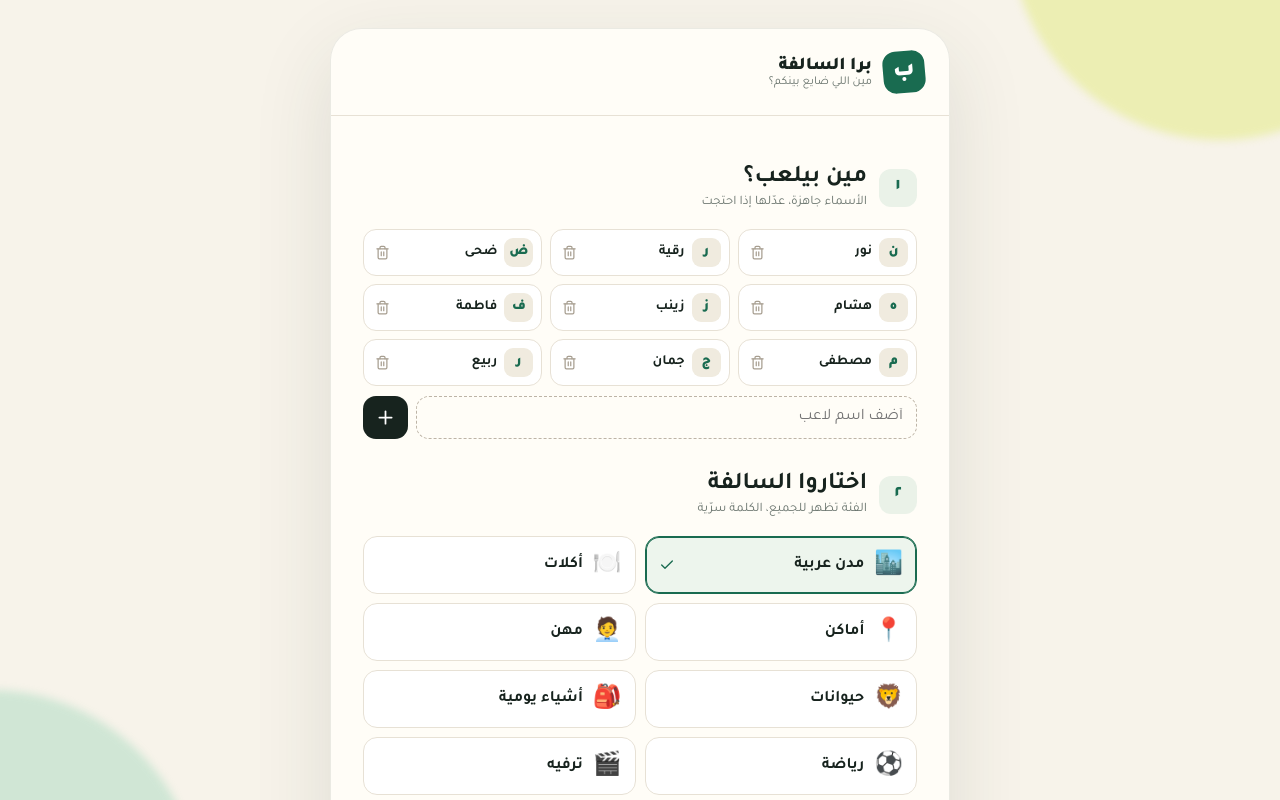
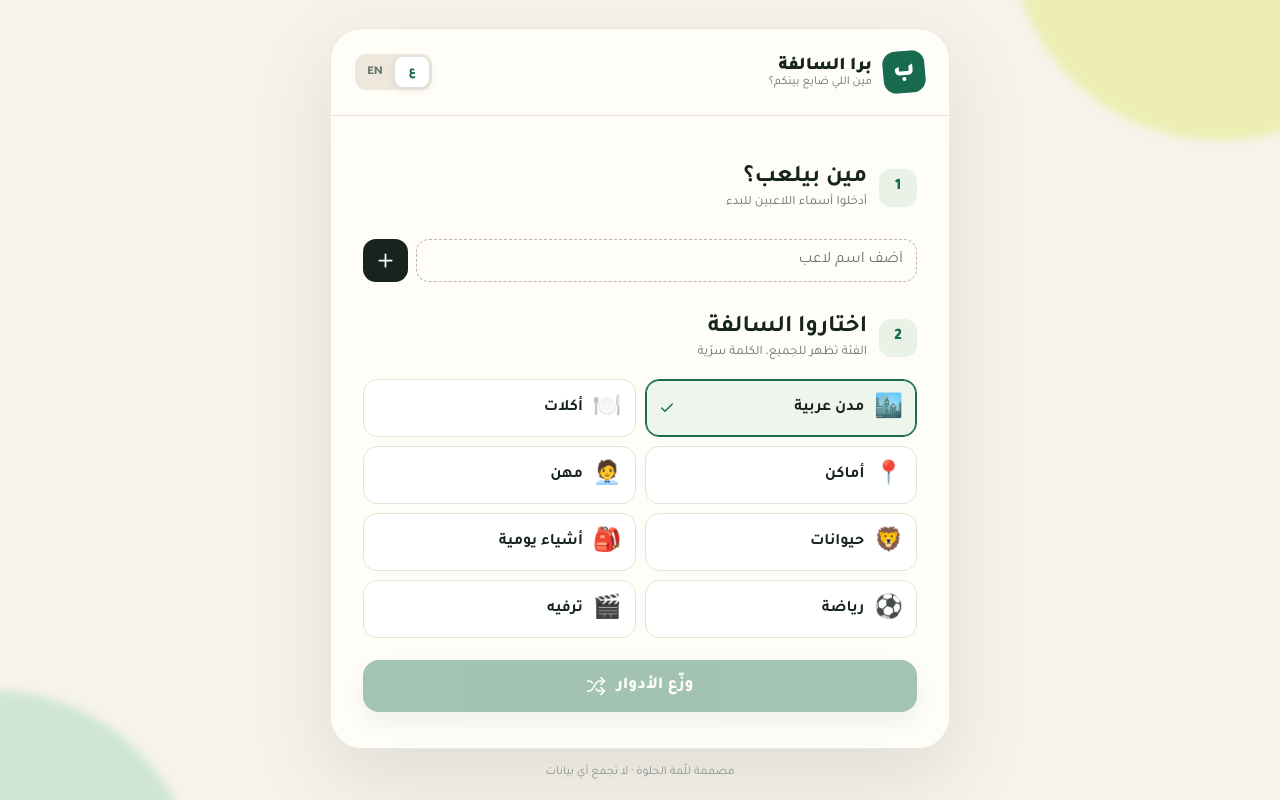
Before and after one commit to rainollm-ca/bara-alsalfa, a Next.js app: page / in a window 1280 px wide. Both pictures are taken after a click on the button "ابدأوا اللعب". Shown: the top 800 px of the page. Built offline with nearby package versions, Linux system fonts and the light colour scheme.

Commit message:
feat: add bilingual mode and open player setup

```diff
--- a/src/app/globals.css
+++ b/src/app/globals.css
@@ -16,6 +16,9 @@ button { cursor:pointer; }
 .brand strong,.brand span { display:block; }
 .brand strong { font-size:18px; font-weight:900; }
 .brand span { color:var(--muted); font-size:12px; margin-top:-2px; }
+.languageSwitch { margin-inline-start:auto; display:flex; gap:3px; padding:3px; background:#eee8dc; border-radius:11px; }
+.languageSwitch button { min-width:34px; height:30px; border:0; border-radius:8px; background:transparent; color:var(--muted); font-size:12px; font-weight:900; }
+.languageSwitch button.active { background:white; color:var(--green); box-shadow:0 2px 8px rgba(23,35,30,.1); }
 .hero,.panel,.reveal,.result { padding:48px 32px 36px; }
 .hero { text-align:center; min-height:610px; display:flex; flex-direction:column; align-items:center; justify-content:center; }
 .eyebrow { display:inline-flex; align-items:center; gap:7px; color:var(--green); background:#eaf2e8; border-radius:100px; padding:7px 13px; font-size:14px; font-weight:800; }
@@ -37,6 +40,9 @@ em { color:var(--green); font-style:normal; }
 .playerChip>span:nth-child(2) { overflow:hidden; text-overflow:ellipsis; }
 .avatar { width:29px; height:29px; border-radius:9px; display:grid; place-items:center; background:#f0ebdf; color:var(--green); font-weight:900; flex:none; }
 .playerChip button { border:0; background:none; color:#a79e90; margin-right:auto; display:grid; padding:3px; }
+[dir="ltr"] .playerChip button { margin-right:0; margin-left:auto; }
+[dir="ltr"] .primary svg { transform:rotate(180deg); }
+[dir="ltr"] .rules { text-align:left; }
 .addRow { display:flex; gap:8px; margin-top:10px; }
 .addRow input { flex:1; min-width:0; border:1px dashed #bdb4a6; border-radius:13px; padding:11px 13px; background:transparent; outline:none; }
 .addRow input:focus { border-color:var(--green); }
--- a/src/app/page.tsx
+++ b/src/app/page.tsx
@@ -2,11 +2,49 @@
 
 import { useMemo, useState } from "react";
 import { ArrowLeft, Check, Eye, EyeOff, Plus, RotateCcw, Shuffle, Sparkles, Trash2, Users } from "lucide-react";
-import { buildRound, CATEGORIES, DEFAULT_PLAYERS, normalizePlayers, type GameRound } from "../lib/game";
+import { buildRound, CATEGORIES, DEFAULT_PLAYERS, normalizePlayers, type GameRound, type Locale } from "../lib/game";
 
 type Screen = "home" | "setup" | "reveal" | "play" | "result";
 
+const copy = {
+  ar: {
+    brand: "برا السالفة", tagline: "مين اللي ضايع بينكم؟", gameNight: "لعبة السهرة",
+    hero1: "الكل يعرف", hero2: "السالفة", hero3: "إلا واحد.",
+    intro: "مرّروا الجوال، اكتشفوا كلماتكم، واسألوا بذكاء. هل تعرفون من هو برا السالفة قبل أن يخدعكم؟",
+    start: "ابدأوا اللعب", playersRange: "3–12 لاعب", categoriesCount: "8 فئات", minutes: "10 دقائق",
+    who: "مين بيلعب؟", whoHint: "أدخلوا أسماء اللاعبين للبدء", addName: "أضف اسم لاعب", add: "إضافة لاعب", remove: "حذف",
+    choose: "اختاروا السالفة", chooseHint: "الفئة تظهر للجميع، الكلمة سرّية", assign: "وزّع الأدوار",
+    player: "اللاعب", of: "من", passTo: "ناولوا الجوال إلى", private: "تأكد إن محد غيرك يشوف", hide: "لا تخلي أحد يشوف الشاشة",
+    reveal: "اضغط لتكشف دورك", hideScreen: "وخبي الشاشة عن الباقين", youAre: "أنت", outsider: "برا السالفة!",
+    category: "الفئة", outsiderHint: "تصرّف طبيعي وحاول تعرف الكلمة", secretWord: "الكلمة السرّية",
+    next: "خبّيت دوري، التالي", beginQuestions: "ابدأوا الأسئلة",
+    investigate: "ابدأوا التحقيق", investigateHint: "كل لاعب يسأل لاعباً آخر سؤالاً عن الكلمة. لا تكونوا واضحين زيادة… ولا غامضين زيادة.",
+    ask: "اسألوا بالدور", askHint: "سؤال واحد لكل لاعب", watch: "راقبوا الإجابات", watchHint: "مين كلامه مش راكب؟",
+    vote: "صوّتوا سوا", voteHint: "اختاروا المشتبه به", whoOut: "مين برا السالفة؟", truth: "اكشفوا الحقيقة",
+    caught: "كشفتوه!", fooled: "ضحك عليكم!", wasOut: "كان برا السالفة", wordWas: "الكلمة كانت",
+    again: "جولة جديدة بنفس اللاعبين", change: "تغيير اللاعبين أو الفئة", footer: "مصممة للّمة الحلوة · لا تجمع أي بيانات",
+  },
+  en: {
+    brand: "Out of the Loop", tagline: "Who has no idea?", gameNight: "Party game",
+    hero1: "Everyone knows", hero2: "the secret", hero3: "except one.",
+    intro: "Pass the phone, discover your word, and ask clever questions. Can you catch the outsider before they fool everyone?",
+    start: "Start the game", playersRange: "3–12 players", categoriesCount: "8 categories", minutes: "10 minutes",
+    who: "Who is playing?", whoHint: "Add player names to begin", addName: "Add a player name", add: "Add player", remove: "Remove",
+    choose: "Choose a category", chooseHint: "Everyone sees the category; the word stays secret", assign: "Assign roles",
+    player: "Player", of: "of", passTo: "Pass the phone to", private: "Make sure only you can see", hide: "Keep the screen hidden",
+    reveal: "Tap to reveal your role", hideScreen: "Keep the screen away from everyone else", youAre: "You are", outsider: "Out of the loop!",
+    category: "Category", outsiderHint: "Act natural and try to discover the word", secretWord: "Secret word",
+    next: "I hid my role — next", beginQuestions: "Start the questions",
+    investigate: "Start investigating", investigateHint: "Each player asks someone one question about the word. Do not be too obvious… or too vague.",
+    ask: "Take turns asking", askHint: "One question per player", watch: "Watch the answers", watchHint: "Whose story does not fit?",
+    vote: "Vote together", voteHint: "Choose your suspect", whoOut: "Who is out of the loop?", truth: "Reveal the truth",
+    caught: "You caught them!", fooled: "They fooled you!", wasOut: "was out of the loop", wordWas: "The word was",
+    again: "New round, same players", change: "Change players or category", footer: "Made for good company · No data collected",
+  },
+} as const;
+
 export default function Home() {
+  const [locale, setLocale] = useState<Locale>("ar");
   const [screen, setScreen] = useState<Screen>("home");
   const [players, setPlayers] = useState(DEFAULT_PLAYERS);
   const [newName, setNewName] = useState("");
@@ -15,6 +53,7 @@ export default function Home() {
   const [revealIndex, setRevealIndex] = useState(0);
   const [revealed, setRevealed] = useState(false);
   const [suspect, setSuspect] = useState("");
+  const t = copy[locale];
 
   const category = useMemo(() => CATEGORIES.find((item) => item.id === categoryId)!, [categoryId]);
 
@@ -25,7 +64,7 @@ export default function Home() {
   }
 
   function startRound() {
-    const nextRound = buildRound(players, category);
+    const nextRound = buildRound(players, category, locale);
     setRound(nextRound);
     setRevealIndex(0);
     setRevealed(false);
@@ -46,114 +85,118 @@ export default function Home() {
   const role = round?.roles[revealIndex];
 
   return (
-    <main className="shell">
+    <main className="shell" dir={locale === "ar" ? "rtl" : "ltr"}>
       <div className="ambient ambientOne" />
       <div className="ambient ambientTwo" />
       <section className="appCard">
         <header className="brand">
           <div className="brandMark">ب</div>
           <div>
-            <strong>برا السالفة</strong>
-            <span>مين اللي ضايع بينكم؟</span>
+            <strong>{t.brand}</strong>
+            <span>{t.tagline}</span>
+          </div>
+          <div className="languageSwitch" aria-label="Language">
+            <button className={locale === "ar" ? "active" : ""} onClick={() => setLocale("ar")}>ع</button>
+            <button className={locale === "en" ? "active" : ""} onClick={() => setLocale("en")}>EN</button>
           </div>
         </header>
 
         {screen === "home" && (
           <div className="hero">
-            <div className="eyebrow"><Sparkles size={16} /> لعبة السهرة</div>
-            <h1>الكل يعرف السالفة<br /><em>إلا واحد.</em></h1>
-            <p>مرّروا الجوال، اكتشفوا كلماتكم، واسألوا بذكاء. هل تعرفون من هو برا السالفة قبل أن يخدعكم؟</p>
+            <div className="eyebrow"><Sparkles size={16} /> {t.gameNight}</div>
+            <h1>{t.hero1} <span>{t.hero2}</span><br /><em>{t.hero3}</em></h1>
+            <p>{t.intro}</p>
             <button className="primary" onClick={() => setScreen("setup")}>
-              ابدأوا اللعب <ArrowLeft size={20} />
+              {t.start} <ArrowLeft size={20} />
             </button>
             <div className="miniStats">
-              <span><Users size={17} /> 3–12 لاعب</span>
-              <span><Shuffle size={17} /> 8 فئات</span>
-              <span>⏱️ 10 دقائق</span>
+              <span><Users size={17} /> {t.playersRange}</span>
+              <span><Shuffle size={17} /> {t.categoriesCount}</span>
+              <span>⏱️ {t.minutes}</span>
             </div>
           </div>
         )}
 
         {screen === "setup" && (
           <div className="panel">
-            <div className="step"><span>١</span><div><h2>مين بيلعب؟</h2><p>الأسماء جاهزة، عدّلها إذا احتجت</p></div></div>
+            <div className="step"><span>1</span><div><h2>{t.who}</h2><p>{t.whoHint}</p></div></div>
             <div className="players">
               {players.map((name, index) => (
                 <div className="playerChip" key={name}>
                   <span className="avatar">{name[0]}</span>
                   <span>{name}</span>
-                  <button aria-label={`حذف ${name}`} onClick={() => setPlayers(players.filter((_, i) => i !== index))}><Trash2 size={15} /></button>
+                  <button aria-label={`${t.remove} ${name}`} onClick={() => setPlayers(players.filter((_, i) => i !== index))}><Trash2 size={15} /></button>
                 </div>
               ))}
             </div>
             {players.length < 12 && (
               <div className="addRow">
-                <input value={newName} onChange={(e) => setNewName(e.target.value)} onKeyDown={(e) => e.key === "Enter" && addPlayer()} placeholder="أضف اسم لاعب" />
-                <button onClick={addPlayer} aria-label="إضافة لاعب"><Plus size={21} /></button>
+                <input value={newName} onChange={(e) => setNewName(e.target.value)} onKeyDown={(e) => e.key === "Enter" && addPlayer()} placeholder={t.addName} />
+                <button onClick={addPlayer} aria-label={t.add}><Plus size={21} /></button>
               </div>
             )}
-            <div className="step categoryStep"><span>٢</span><div><h2>اختاروا السالفة</h2><p>الفئة تظهر للجميع، الكلمة سرّية</p></div></div>
+            <div className="step categoryStep"><span>2</span><div><h2>{t.choose}</h2><p>{t.chooseHint}</p></div></div>
             <div className="categories">
               {CATEGORIES.map((item) => (
                 <button key={item.id} className={categoryId === item.id ? "category active" : "category"} onClick={() => setCategoryId(item.id)}>
-                  <b>{item.emoji}</b><span>{item.title}</span>{categoryId === item.id && <Check size={16} />}
+                  <b>{item.emoji}</b><span>{item.title[locale]}</span>{categoryId === item.id && <Check size={16} />}
                 </button>
               ))}
             </div>
-            <button className="primary" disabled={normalizePlayers(players).length < 3} onClick={startRound}>وزّع الأدوار <Shuffle size={20} /></button>
+            <button className="primary" disabled={normalizePlayers(players).length < 3} onClick={startRound}>{t.assign} <Shuffle size={20} /></button>
           </div>
         )}
 
         {screen === "reveal" && role && round && (
           <div className="reveal">
             <div className="progress"><span style={{ width: `${((revealIndex + 1) / round.roles.length) * 100}%` }} /></div>
-            <p className="counter">اللاعب {revealIndex + 1} من {round.roles.length}</p>
-            <h2>ناولوا الجوال إلى</h2>
+            <p className="counter">{t.player} {revealIndex + 1} {t.of} {round.roles.length}</p>
+            <h2>{t.passTo}</h2>
             <div className="bigName">{role.player}</div>
-            <p className="privacy">{revealed ? "لا تخلي أحد يشوف الشاشة" : "تأكد إن محد غيرك يشوف"}</p>
+            <p className="privacy">{revealed ? t.hide : t.private}</p>
             <button className={revealed ? "secretCard shown" : "secretCard"} onClick={() => setRevealed(!revealed)}>
               {!revealed ? (
-                <><Eye size={34} /><strong>اضغط لتكشف دورك</strong><small>وخبي الشاشة عن الباقين</small></>
+                <><Eye size={34} /><strong>{t.reveal}</strong><small>{t.hideScreen}</small></>
               ) : role.isOutsider ? (
-                <><EyeOff size={34} /><span className="outsiderTag">أنت</span><strong>برا السالفة!</strong><small>الفئة: {round.category.title}<br />تصرّف طبيعي وحاول تعرف الكلمة</small></>
+                <><EyeOff size={34} /><span className="outsiderTag">{t.youAre}</span><strong>{t.outsider}</strong><small>{t.category}: {round.categoryTitle}<br />{t.outsiderHint}</small></>
               ) : (
-                <><span className="wordLabel">الكلمة السرّية</span><strong>{role.word}</strong><small>الفئة: {round.category.title}</small></>
+                <><span className="wordLabel">{t.secretWord}</span><strong>{role.word}</strong><small>{t.category}: {round.categoryTitle}</small></>
               )}
             </button>
-            {revealed && <button className="primary" onClick={nextReveal}>{revealIndex === round.roles.length - 1 ? "ابدأوا الأسئلة" : "خبّيت دوري، التالي"} <ArrowLeft size={20} /></button>}
+            {revealed && <button className="primary" onClick={nextReveal}>{revealIndex === round.roles.length - 1 ? t.beginQuestions : t.next} <ArrowLeft size={20} /></button>}
           </div>
         )}
 
         {screen === "play" && round && (
           <div className="panel play">
-            <div className="roundBadge">{round.category.emoji} {round.category.title}</div>
-            <h2>ابدأوا التحقيق</h2>
-            <p className="lead">كل لاعب يسأل لاعباً آخر سؤالاً عن الكلمة. لا تكونوا واضحين زيادة… ولا غامضين زيادة.</p>
+            <div className="roundBadge">{round.category.emoji} {round.categoryTitle}</div>
+            <h2>{t.investigate}</h2>
+            <p className="lead">{t.investigateHint}</p>
             <div className="rules">
-              <div><span>١</span><p><b>اسألوا بالدور</b><br />سؤال واحد لكل لاعب</p></div>
-              <div><span>٢</span><p><b>راقبوا الإجابات</b><br />مين كلامه مش راكب؟</p></div>
-              <div><span>٣</span><p><b>صوّتوا سوا</b><br />اختاروا المشتبه به</p></div>
+              <div><span>1</span><p><b>{t.ask}</b><br />{t.askHint}</p></div>
+              <div><span>2</span><p><b>{t.watch}</b><br />{t.watchHint}</p></div>
+              <div><span>3</span><p><b>{t.vote}</b><br />{t.voteHint}</p></div>
             </div>
-            <h3>مين برا السالفة؟</h3>
+            <h3>{t.whoOut}</h3>
             <div className="suspects">
               {round.roles.map(({ player }) => <button key={player} onClick={() => setSuspect(player)} className={suspect === player ? "selected" : ""}>{player}{suspect === player && <Check size={15} />}</button>)}
             </div>
-            <button className="primary" disabled={!suspect} onClick={() => setScreen("result")}>اكشفوا الحقيقة <Eye size={20} /></button>
+            <button className="primary" disabled={!suspect} onClick={() => setScreen("result")}>{t.truth} <Eye size={20} /></button>
           </div>
         )}
 
         {screen === "result" && round && (
           <div className="result">
             <div className={suspect === round.outsider ? "resultIcon win" : "resultIcon lose"}>{suspect === round.outsider ? "🎉" : "😏"}</div>
-            <p className="eyebrow">{suspect === round.outsider ? "كشفتوه!" : "ضحك عليكم!"}</p>
-            <h2><em>{round.outsider}</em> كان برا السالفة</h2>
-            <div className="answer"><span>الكلمة كانت</span><strong>{round.word}</strong><small>{round.category.emoji} {round.category.title}</small></div>
-            <button className="primary" onClick={startRound}><RotateCcw size={19} /> جولة جديدة بنفس اللاعبين</button>
-            <button className="textButton" onClick={() => setScreen("setup")}>تغيير اللاعبين أو الفئة</button>
+            <p className="eyebrow">{suspect === round.outsider ? t.caught : t.fooled}</p>
+            <h2><em>{round.outsider}</em> {t.wasOut}</h2>
+            <div className="answer"><span>{t.wordWas}</span><strong>{round.word}</strong><small>{round.category.emoji} {round.categoryTitle}</small></div>
+            <button className="primary" onClick={startRound}><RotateCcw size={19} /> {t.again}</button>
+            <button className="textButton" onClick={() => setScreen("setup")}>{t.change}</button>
           </div>
         )}
       </section>
-      <footer>مصممة للّمة الحلوة · لا تجمع أي بيانات</footer>
+      <footer>{t.footer}</footer>
     </main>
   );
 }
--- a/src/lib/game.ts
+++ b/src/lib/game.ts
@@ -1,8 +1,11 @@
+export type Locale = "ar" | "en";
+export type LocalizedText = { ar: string; en: string };
+
 export type Category = {
   id: string;
-  title: string;
+  title: LocalizedText;
   emoji: string;
-  words: string[];
+  words: LocalizedText[];
 };
 
 export type PlayerRole = {
@@ -13,32 +16,23 @@ export type PlayerRole = {
 
 export type GameRound = {
   category: Category;
+  categoryTitle: string;
   word: string;
   outsider: string;
   roles: PlayerRole[];
 };
 
-export const DEFAULT_PLAYERS = [
-  "نور",
-  "رقية",
-  "ضحى",
-  "هشام",
-  "زينب",
-  "فاطمة",
-  "مصطفى",
-  "جمان",
-  "ربيع",
-];
+export const DEFAULT_PLAYERS: string[] = [];
 
 export const CATEGORIES: Category[] = [
-  { id: "cities", title: "مدن عربية", emoji: "🏙️", words: ["دمشق", "بيروت", "عمّان", "القاهرة", "دبي", "الدوحة", "مراكش", "بغداد", "القدس", "جدة", "مسقط", "تونس"] },
-  { id: "food", title: "أكلات", emoji: "🍽️", words: ["مقلوبة", "كبسة", "منسف", "كبة", "شاورما", "فتوش", "محشي", "مسخّن", "فلافل", "ورق عنب", "برياني", "كنافة"] },
-  { id: "places", title: "أماكن", emoji: "📍", words: ["المطار", "المستشفى", "الجامعة", "الشاطئ", "المكتبة", "السوق", "الملعب", "المتحف", "المطعم", "الحديقة", "السينما", "الفندق"] },
-  { id: "jobs", title: "مهن", emoji: "🧑‍💼", words: ["طبيب", "مهندس", "طيار", "معلّم", "محامي", "صيدلي", "صحفي", "مصمم", "طباخ", "مصور", "ممرض", "مترجم"] },
-  { id: "animals", title: "حيوانات", emoji: "🦁", words: ["أسد", "زرافة", "دلفين", "بطريق", "حصان", "فيل", "نمر", "قرد", "سلحفاة", "جمل", "طاووس", "كنغر"] },
-  { id: "objects", title: "أشياء يومية", emoji: "🎒", words: ["مفتاح", "مرآة", "مظلة", "وسادة", "ساعة", "نظارة", "حقيبة", "شمعة", "هاتف", "مقص", "زجاجة", "دفتر"] },
-  { id: "sports", title: "رياضة", emoji: "⚽", words: ["كرة القدم", "سباحة", "تنس", "كرة سلة", "ملاكمة", "ركوب الخيل", "تزلج", "كرة طائرة", "جري", "غولف", "رماية", "دراجات"] },
-  { id: "movies", title: "ترفيه", emoji: "🎬", words: ["مسلسل", "فيلم", "مسرحية", "حفلة", "بودكاست", "لعبة فيديو", "أغنية", "رواية", "سيرك", "مهرجان", "كرتون", "مسابقة"] },
+  { id: "cities", title: { ar: "مدن عربية", en: "Cities" }, emoji: "🏙️", words: [["دمشق","Damascus"],["بيروت","Beirut"],["عمّان","Amman"],["القاهرة","Cairo"],["دبي","Dubai"],["الدوحة","Doha"],["مراكش","Marrakesh"],["بغداد","Baghdad"],["القدس","Jerusalem"],["جدة","Jeddah"],["مسقط","Muscat"],["تونس","Tunis"]].map(([ar,en]) => ({ar,en})) },
+  { id: "food", title: { ar: "أكلات", en: "Food" }, emoji: "🍽️", words: [["مقلوبة","Maqluba"],["كبسة","Kabsa"],["منسف","Mansaf"],["كبة","Kibbeh"],["شاورما","Shawarma"],["فتوش","Fattoush"],["محشي","Mahshi"],["مسخّن","Musakhan"],["فلافل","Falafel"],["ورق عنب","Stuffed vine leaves"],["برياني","Biryani"],["كنافة","Kunafa"]].map(([ar,en]) => ({ar,en})) },
+  { id: "places", title: { ar: "أماكن", en: "Places" }, emoji: "📍", words: [["المطار","Airport"],["المستشفى","Hospital"],["الجامعة","University"],["الشاطئ","Beach"],["المكتبة","Library"],["السوق","Market"],["الملعب","Stadium"],["المتحف","Museum"],["المطعم","Restaurant"],["الحديقة","Park"],["السينما","Cinema"],["الفندق","Hotel"]].map(([ar,en]) => ({ar,en})) },
+  { id: "jobs", title: { ar: "مهن", en: "Jobs" }, emoji: "🧑‍💼", words: [["طبيب","Doctor"],["مهندس","Engineer"],["طيار","Pilot"],["معلّم","Teacher"],["محامي","Lawyer"],["صيدلي","Pharmacist"],["صحفي","Journalist"],["مصمم","Designer"],["طباخ","Chef"],["مصور","Photographer"],["ممرض","Nurse"],["مترجم","Translator"]].map(([ar,en]) => ({ar,en})) },
+  { id: "animals", title: { ar: "حيوانات", en: "Animals" }, emoji: "🦁", words: [["أسد","Lion"],["زرافة","Giraffe"],["دلفين","Dolphin"],["بطريق","Penguin"],["حصان","Horse"],["فيل","Elephant"],["نمر","Tiger"],["قرد","Monkey"],["سلحفاة","Turtle"],["جمل","Camel"],["طاووس","Peacock"],["كنغر","Kangaroo"]].map(([ar,en]) => ({ar,en})) },
+  { id: "objects", title: { ar: "أشياء يومية", en: "Everyday things" }, emoji: "🎒", words: [["مفتاح","Key"],["مرآة","Mirror"],["مظلة","Umbrella"],["وسادة","Pillow"],["ساعة","Watch"],["نظارة","Glasses"],["حقيبة","Bag"],["شمعة","Candle"],["هاتف","Phone"],["مقص","Scissors"],["زجاجة","Bottle"],["دفتر","Notebook"]].map(([ar,en]) => ({ar,en})) },
+  { id: "sports", title: { ar: "رياضة", en: "Sports" }, emoji: "⚽", words: [["كرة القدم","Football"],["سباحة","Swimming"],["تنس","Tennis"],["كرة سلة","Basketball"],["ملاكمة","Boxing"],["ركوب الخيل","Horse riding"],["تزلج","Skiing"],["كرة طائرة","Volleyball"],["جري","Running"],["غولف","Golf"],["رماية","Archery"],["دراجات","Cycling"]].map(([ar,en]) => ({ar,en})) },
+  { id: "movies", title: { ar: "ترفيه", en: "Entertainment" }, emoji: "🎬", words: [["مسلسل","TV series"],["فيلم","Movie"],["مسرحية","Play"],["حفلة","Concert"],["بودكاست","Podcast"],["لعبة فيديو","Video game"],["أغنية","Song"],["رواية","Novel"],["سيرك","Circus"],["مهرجان","Festival"],["كرتون","Cartoon"],["مسابقة","Competition"]].map(([ar,en]) => ({ar,en})) },
 ];
 
 export function normalizePlayers(players: string[]): string[] {
@@ -55,15 +49,17 @@ export function normalizePlayers(players: string[]): string[] {
 export function buildRound(
   players: string[],
   category: Category,
+  locale: Locale = "ar",
   random: () => number = Math.random,
 ): GameRound {
   const cleanPlayers = normalizePlayers(players);
   if (cleanPlayers.length < 3) throw new Error("تحتاج اللعبة إلى 3 لاعبين على الأقل");
   const outsiderIndex = Math.floor(random() * cleanPlayers.length);
-  const word = category.words[Math.floor(random() * category.words.length)];
+  const word = category.words[Math.floor(random() * category.words.length)][locale];
   const outsider = cleanPlayers[outsiderIndex];
   return {
     category,
+    categoryTitle: category.title[locale],
     word,
     outsider,
     roles: cleanPlayers.map((player, index) => ({
```
Also changed, not shown: tests/mobile-qa.mjs (added, +30 -0 lines), 1 other file (tests, documents, lock files or other folders).
